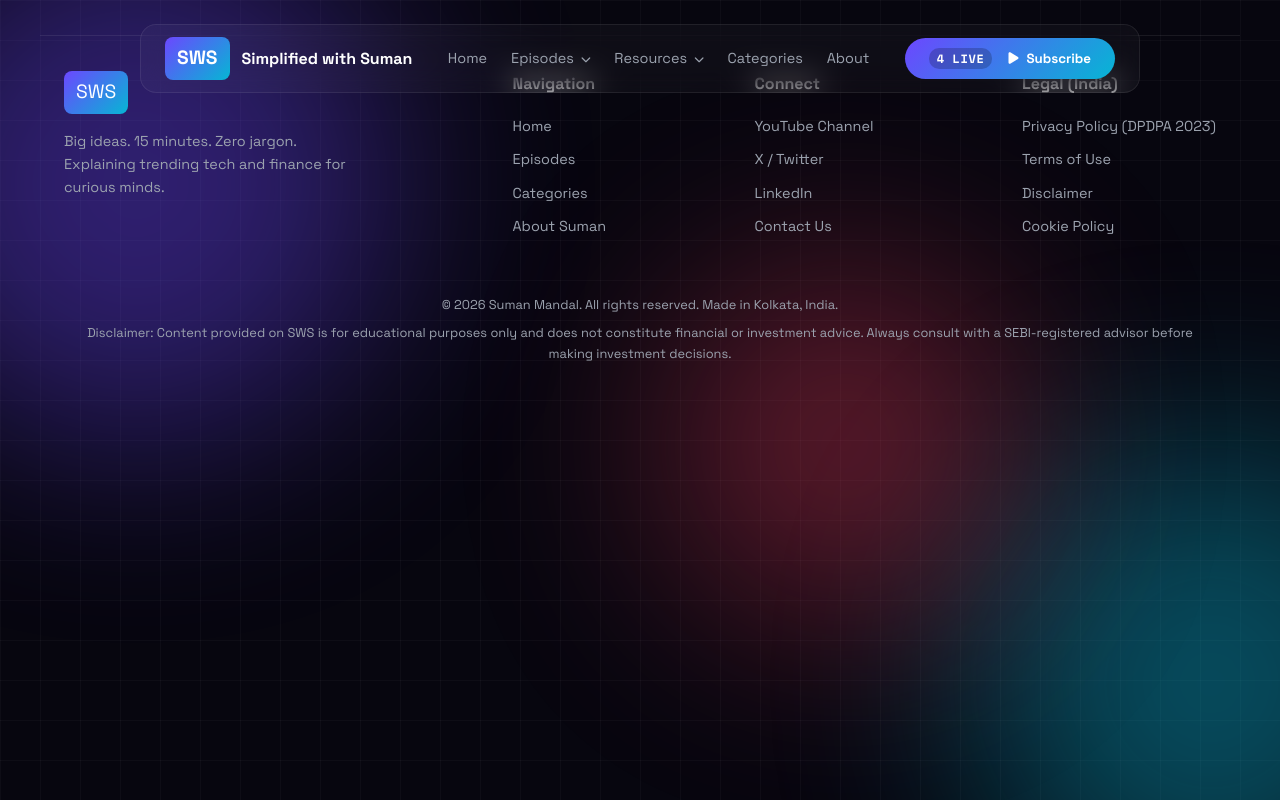
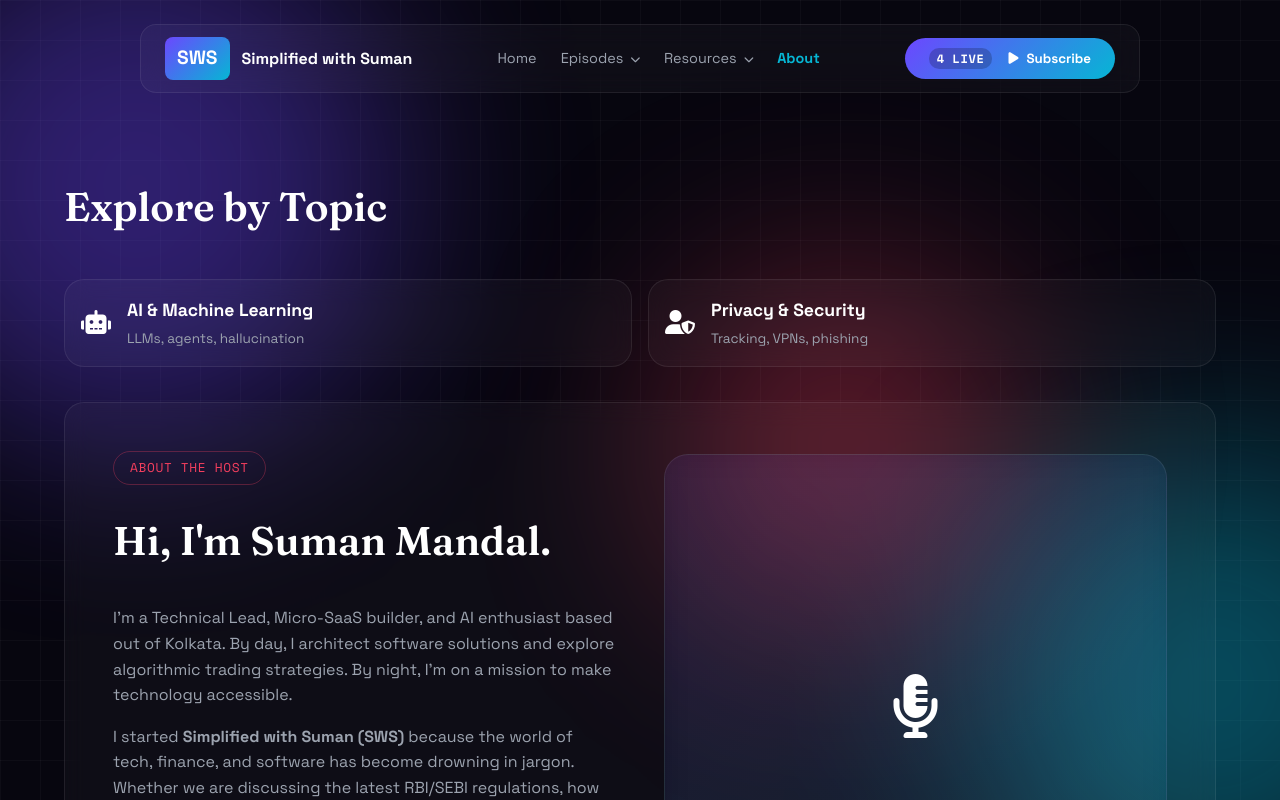
Before and after one commit to Kinet-Labs-Organization/simplified-with-suman, a React (Vite) app: page /about in a window 1280 px wide. Shown: the top 800 px of the page. Built offline with nearby package versions, Linux system fonts and the light colour scheme.

Commit message:
first commits

```diff
--- /dev/null
+++ b/About.jsx
@@ -0,0 +1,51 @@
+import React from 'react';
+import { useScrollAnimation } from './useScrollAnimation';
+
+const About = () => {
+    useScrollAnimation();
+
+    return (
+        <main style={{paddingTop: '140px', paddingBottom: '80px'}}>
+            <section id="categories" className="container">
+                <div className="section-header">
+                    <h2>Explore by Topic</h2>
+                </div>
+                <div className="categories-grid">
+                    <div className="glass-card cat-card">
+                        <div className="cat-icon"><i className="fa-solid fa-robot"></i></div>
+                        <div className="cat-info">
+                            <h3>AI & Machine Learning</h3>
+                            <p>LLMs, agents, hallucination</p>
+                        </div>
+                    </div>
+                    <div className="glass-card cat-card">
+                        <div className="cat-icon"><i className="fa-solid fa-user-shield"></i></div>
+                        <div className="cat-info">
+                            <h3>Privacy & Security</h3>
+                            <p>Tracking, VPNs, phishing</p>
+                        </div>
+                    </div>
+                </div>
+            </section>
+
+            <section id="about" className="container">
+                <div className="glass-card about-content" style={{padding: '48px'}}>
+                    <div className="about-text">
+                        <div className="badge mono" style={{color: 'var(--rose)', borderColor: 'rgba(244, 63, 94, 0.3)'}}>About the Host</div>
+                        <h2>Hi, I'm Suman Mandal.</h2>
+                        <p>I'm a Technical Lead, Micro-SaaS builder, and AI enthusiast based out of Kolkata. By day, I architect software solutions and explore algorithmic trading strategies. By night, I'm on a mission to make technology accessible.</p>
+                        <p>I started <strong>Simplified with Suman (SWS)</strong> because the world of tech, finance, and software has become drowning in jargon. Whether we are discussing the latest RBI/SEBI regulations, how LLMs actually process data, or how to build compounding wealth in India, my goal is simple: explain it in 15 minutes, with zero engineering speak.</p>
+                        <p>Just one real question, answered from first principles, leaving you with one usable takeaway.</p>
+                    </div>
+                    <div className="about-visual">
+                        <div className="glass" style={{width: '100%', aspectRatio: '1', borderRadius: '24px', display: 'flex', alignItems: 'center', justifyContent: 'center', background: 'linear-gradient(135deg, rgba(108, 71, 255, 0.1), rgba(6, 182, 212, 0.1))'}}>
+                            <i className="fa-solid fa-microphone-lines" style={{fontSize: '4rem'}}></i>
+                        </div>
+                    </div>
+                </div>
+            </section>
+        </main>
+    );
+};
+
+export default About;
--- a/App.jsx
+++ b/App.jsx
@@ -4,6 +4,7 @@ import Layout from './Layout';
 import Navbar from './Navbar';
 import Footer from './Footer';
 import Home from './Home';
+import About from './About';
 import AllEpisodes from './AllEpisodes';
 import AllResources from './AllResources';
 import { PrivacyPolicy, TermsOfUse, Disclaimer, CookiePolicy } from './LegalPages';
@@ -19,6 +20,7 @@ function App() {
         <Navbar />
         <Routes>
           <Route path="/" element={<Home />} />
+          <Route path="/about" element={<About />} />
           <Route path="/all-episodes" element={<AllEpisodes />} />
           <Route path="/episode/:id" element={<EpisodePage />} />
           <Route path="/is-your-phone-listening-to-you" element={<IsYourPhoneListeningToYou />} />
--- a/Footer.jsx
+++ b/Footer.jsx
@@ -15,8 +15,8 @@ const Footer = () => {
                     <ul>
                         <li><a href="/#home">Home</a></li>
                         <li><a href="/#episodes">Episodes</a></li>
-                        <li><a href="/#categories">Categories</a></li>
-                        <li><a href="/#about">About Suman</a></li>
+                        <li><Link to="/about">Categories</Link></li>
+                        <li><Link to="/about">About Suman</Link></li>
                     </ul>
                 </div>
 
--- a/Navbar.jsx
+++ b/Navbar.jsx
@@ -78,8 +78,7 @@ const Navbar = () => {
                     </div>
                 </div>
 
-                <a href={isHome ? "#categories" : "/#categories"} className={getLinkClass('categories')} onClick={closeMenu}>Categories</a>
-                <a href={isHome ? "#about" : "/#about"} className={getLinkClass('about')} onClick={closeMenu}>About</a>
+                <Link to="/about" className={location.pathname === '/about' ? 'active' : ''} onClick={closeMenu}>About</Link>
 
                 <button className="cta-btn" style={{display: isMobileMenuOpen ? 'flex' : 'none', width: '100%', justifyContent: 'center', marginTop: '12px'}} onClick={closeMenu}>
                     <i className="fa-solid fa-play"></i> Subscribe
```
